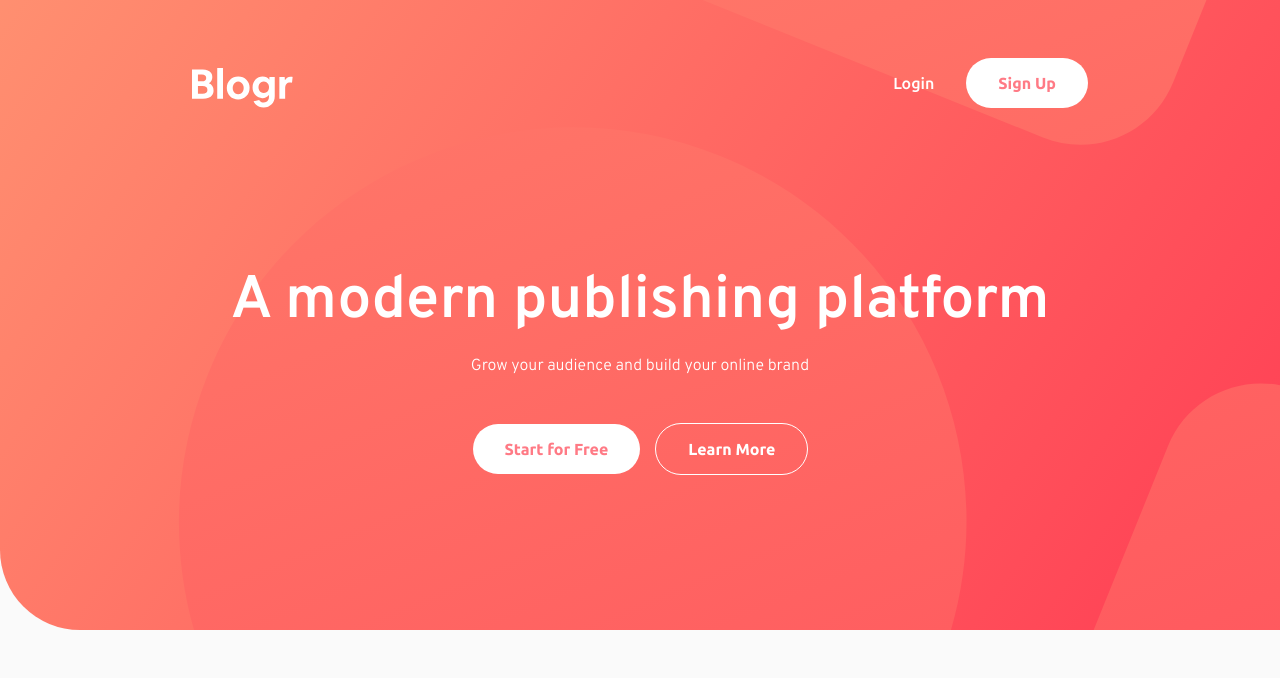
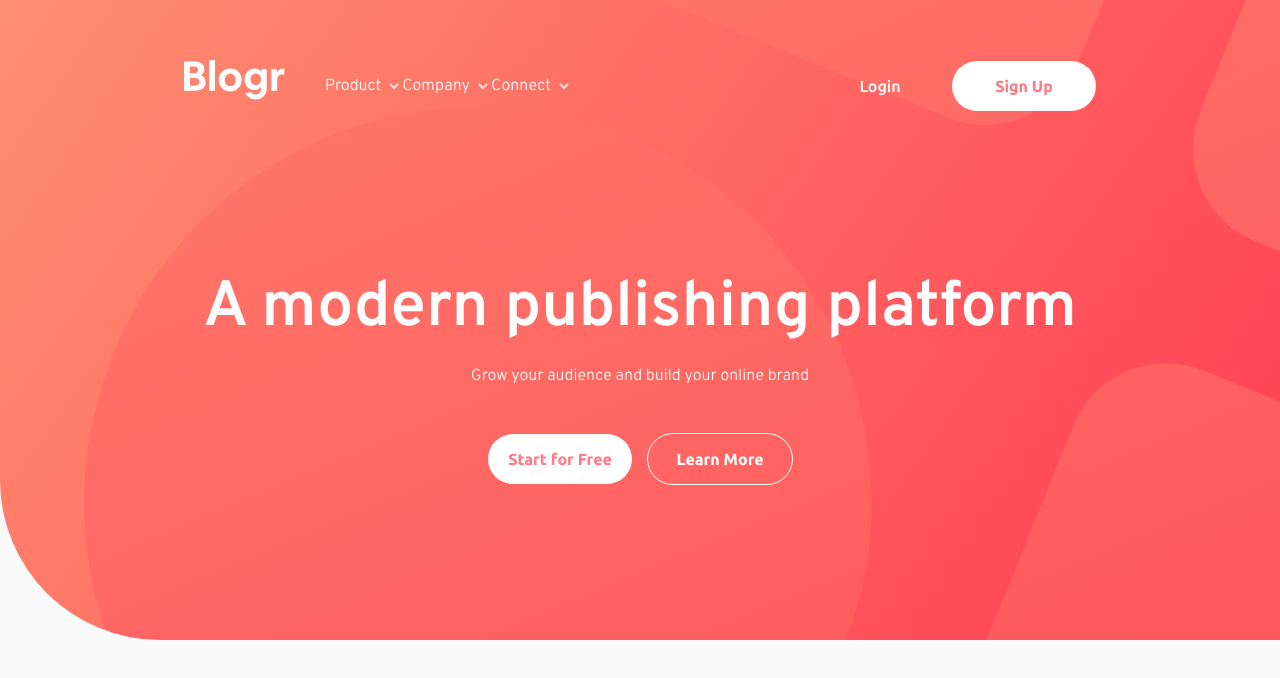
Before and after one commit to fernandoLRibeiro/blogr-landing-page-solution, a React (Create React App) app: page / in a window 1280 px wide. Shown: the top 678 px of the page. Built offline with nearby package versions, Linux system fonts and the light colour scheme.

Commit message:
Add hover states on Navbar element

```diff
--- a/public/index.html
+++ b/public/index.html
@@ -2,29 +2,21 @@
 <html lang="en">
   <head>
     <meta charset="utf-8" />
-    <link rel="icon" href="%PUBLIC_URL%/favicon.ico" />
+    <link
+      rel="shortcut icon"
+      type="image/png"
+      href="%PUBLIC_URL%/images/favicon-32x32.png"
+    />
     <meta name="viewport" content="width=device-width, initial-scale=1" />
     <meta name="theme-color" content="#000000" />
     <meta
       name="description"
       content="Web site created using create-react-app"
     />
-    <link rel="apple-touch-icon" href="%PUBLIC_URL%/logo192.png" />
-    <!--
-      manifest.json provides metadata used when your web app is installed on a
-      user's mobile device or desktop. See https://developers.google.com/web/fundamentals/web-app-manifest/
-    -->
+
     <link rel="manifest" href="%PUBLIC_URL%/manifest.json" />
-    <!--
-      Notice the use of %PUBLIC_URL% in the tags above.
-      It will be replaced with the URL of the `public` folder during the build.
-      Only files inside the `public` folder can be referenced from the HTML.
 
-      Unlike "/favicon.ico" or "favicon.ico", "%PUBLIC_URL%/favicon.ico" will
-      work correctly both with client-side routing and a non-root public URL.
-      Learn how to configure a non-root public URL by running `npm run build`.
-    -->
-    <title>Frontend Mentor | [Blogr]</title>
+    <title>Frontend Mentor | Blogr</title>
     <link rel="preconnect" href="https://fonts.googleapis.com" />
     <link rel="preconnect" href="https://fonts.gstatic.com" crossorigin />
     <link
@@ -35,15 +27,5 @@
   <body>
     <noscript>You need to enable JavaScript to run this app.</noscript>
     <div id="root"></div>
-    <!--
-      This HTML file is a template.
-      If you open it directly in the browser, you will see an empty page.
-
-      You can add webfonts, meta tags, or analytics to this file.
-      The build step will place the bundled scripts into the <body> tag.
-
-      To begin the development, run `npm start` or `yarn start`.
-      To create a production bundle, use `npm run build` or `yarn build`.
-    -->
   </body>
 </html>
--- /dev/null
+++ b/src/components/SubMenu.jsx
@@ -0,0 +1,33 @@
+import React from "react";
+import { useState } from "react";
+import styles from "../styles/SubMenu.module.css";
+
+const SubMenu = ({ label, options }) => {
+  const [isOpen, setIsOpen] = useState(false);
+
+  return (
+    <li className={styles.subMenu}>
+      <a className={styles.mainLink} onClick={() => setIsOpen(!isOpen)}>
+        {label}
+        <img
+          src="./images/icon-arrow-light.svg"
+          alt="arrow icon"
+          className={`${styles.icon} ${isOpen && styles.iconOpen}`}
+        />
+      </a>
+      <ul
+        className={`${styles.subMenuOptions} ${
+          isOpen && styles.subMenuOptionsOpen
+        }`}
+      >
+        {options.map((option) => (
+          <li className={styles.subMenuOption}>
+            <a className={styles.subLink}>{option}</a>
+          </li>
+        ))}
+      </ul>
+    </li>
+  );
+};
+
+export default SubMenu;
--- a/src/containers/CTA.jsx
+++ b/src/containers/CTA.jsx
@@ -5,7 +5,7 @@ import Navbar from "./Navbar";
 
 const CTA = () => {
   return (
-    <header className={styles.CTA}>
+    <main className={styles.CTA}>
       <Navbar />
       <div className={styles.contentContainer}>
         <div className={styles.textContainer}>
@@ -19,7 +19,7 @@ const CTA = () => {
           <Button outlined>Learn More</Button>
         </div>
       </div>
-    </header>
+    </main>
   );
 };
 
--- a/src/containers/Navbar.jsx
+++ b/src/containers/Navbar.jsx
@@ -1,17 +1,49 @@
 import React from "react";
 import Button from "../components/Button";
+import SubMenu from "../components/SubMenu";
 import styles from "../styles/Navbar.module.css";
 
 const Navbar = () => {
+  const subMenus = [
+    {
+      label: "Product",
+      options: [
+        "Overview",
+        "Pricing",
+        "Marketplace",
+        "Features",
+        "Integrations",
+      ],
+    },
+    {
+      label: "Company",
+      options: ["About", "Team", "Blog", "Careers"],
+    },
+    {
+      label: "Connect",
+      options: ["Contact", "Newsletter", "LinkedIn"],
+    },
+  ];
+
   return (
-    <nav className={styles.navigation}>
+    <header className={styles.primaryHeader}>
       <img src="./images/logo.svg" alt="Blogr Logo" className={styles.Logo} />
-
-      <div className={styles.buttonsContainer}>
-        <Button>Login</Button>
-        <Button primary>Sign Up</Button>
-      </div>
-    </nav>
+      <nav className={styles.navigation}>
+        <ul className={styles.mainMenu}>
+          {subMenus.map((subMenu, index) => (
+            <SubMenu
+              label={subMenu.label}
+              options={subMenu.options}
+              key={index}
+            />
+          ))}
+        </ul>
+        <div className={styles.buttonsContainer}>
+          <Button>Login</Button>
+          <Button primary>Sign Up</Button>
+        </div>
+      </nav>
+    </header>
   );
 };
 
--- a/src/styles/Button.module.css
+++ b/src/styles/Button.module.css
@@ -2,13 +2,16 @@
   background-color: transparent;
   border: 0;
   outline: 0;
-  padding: 1em 2em;
+  padding: 1em 0;
+
   font-size: 1em;
   font-family: "Ubuntu", sans-serif;
   font-weight: 500;
   cursor: pointer;
   border-radius: 5em;
   color: white;
+  transition: all 0.1s ease-in;
+  min-width: 9em;
 }
 
 .primary {
@@ -17,7 +20,17 @@
   font-weight: 700;
 }
 
+.primary:hover {
+  background-color: var(--color-primary-very-light-red);
+  color: var(--color-neutral-white);
+}
+
 .outlined {
   font-weight: 700;
   outline: 1px solid white;
 }
+
+.outlined:hover {
+  background-color: white;
+  color: var(--color-primary-very-light-red);
+}
--- a/src/styles/CTA.module.css
+++ b/src/styles/CTA.module.css
@@ -1,12 +1,11 @@
 .CTA {
   background: url("../../public/images/bg-pattern-intro-desktop.svg"),
     var(--CTA-gradient);
-  background-position: 22% 52%;
-
+  background-position: 27% 53%;
   display: flex;
   flex-direction: column;
   width: 100%;
-  border-bottom-left-radius: 5em;
+  border-bottom-left-radius: 10em;
 }
 
 .textContainer {
--- a/src/styles/Navbar.module.css
+++ b/src/styles/Navbar.module.css
@@ -1,8 +1,22 @@
+.primaryHeader {
+  display: flex;
+  justify-content: space-between;
+  /* align-items: flex-end; */
+  margin: 3.75em 11.5em 0;
+}
+
 .navigation {
   display: flex;
+  width: 100%;
   justify-content: space-between;
-  align-items: flex-end;
-  margin: 3.625em 12em 0;
+  align-items: center;
+}
+
+.mainMenu {
+  list-style: none;
+  display: flex;
+  width: 35%;
+  justify-content: space-between;
 }
 
 .Logo {
--- /dev/null
+++ b/src/styles/SubMenu.module.css
@@ -0,0 +1,42 @@
+.subMenu {
+  display: flex;
+  flex-direction: column;
+  align-items: center;
+}
+
+.mainLink {
+  display: flex;
+  gap: 0.5em;
+  align-items: center;
+  padding: 1em 0;
+  cursor: pointer;
+}
+
+.subMenuOptions {
+  list-style: none;
+  position: fixed;
+  display: none;
+  background-color: var(--color-neutral-white);
+  color: var(--color-neutral-very-dark-grayish-blue);
+  padding: 2em 1em;
+  font-family: "Ubuntu", sans-serif;
+  font-size: 0.95em;
+  gap: 0.75em;
+  margin-top: 3.25em;
+  border-radius: 0.5em;
+  min-width: 11rem;
+}
+
+.subMenu:hover .subMenuOptions {
+  display: flex;
+  flex-direction: column;
+  align-items: flex-start;
+}
+
+.subMenu:hover .icon {
+  transform: rotate(0.5turn);
+}
+
+.icon {
+  transition: all 0.1s ease-in-out;
+}
--- a/src/styles/index.css
+++ b/src/styles/index.css
@@ -39,7 +39,7 @@ body {
 }
 
 h1 {
-  font-size: 3.75em;
+  font-size: 4em;
   font-weight: 600;
   margin: 0;
 }
```
Also changed, not shown: src/logo.svg (deleted).
